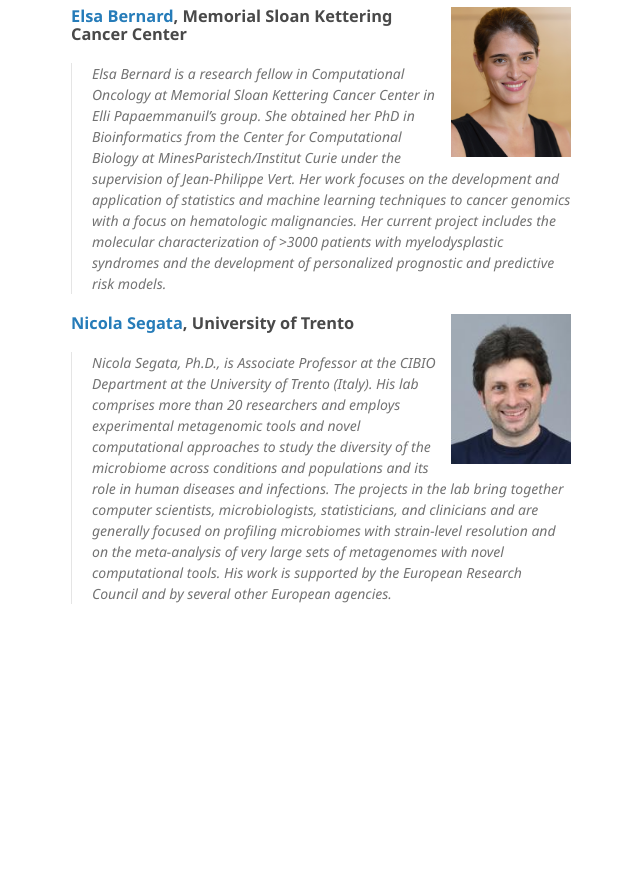
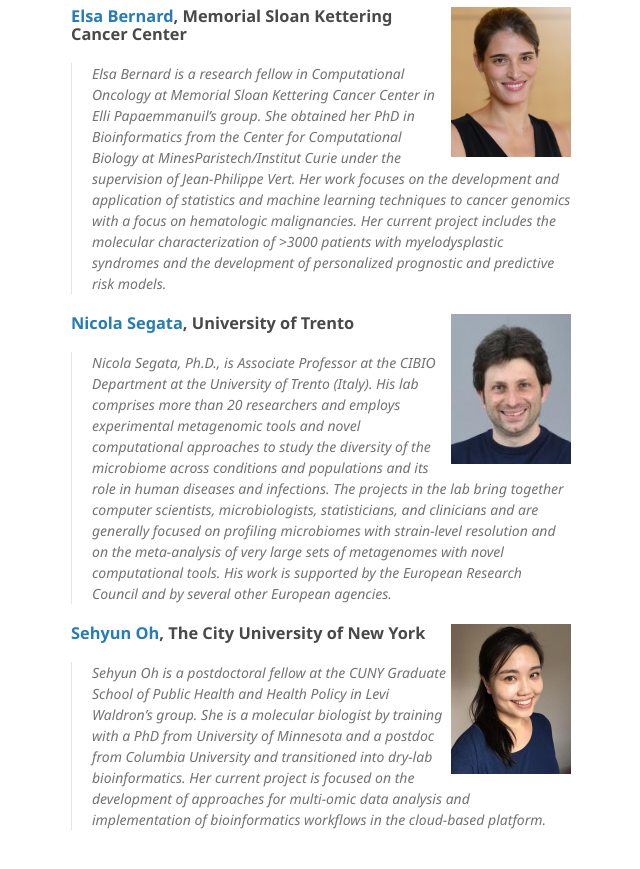
Before and after one commit to Bioconductor/EuroBioc2020, a Jekyll site: the page built from docs/speakers.md, in a window 1280 px wide and 900 px high, scrolled down 1431 px. Shown: the top 869 px of the window, without its empty margins (499-1139 px from the left). Built offline with Jekyll 4.4.1, drawn with Linux system fonts in a browser that asks for light colours; before the commit the page ends 2105 px from its top, so only the background shows below that.

Commit message:
Adding Sehyun Oh

```diff
--- a/docs/speakers.md
+++ b/docs/speakers.md
@@ -33,6 +33,10 @@
       inst: University of Trento
       url: http://segatalab.cibio.unitn.it/
       blurb: "Nicola Segata, Ph.D., is Associate Professor at the CIBIO Department at the University of Trento (Italy). His lab comprises more than 20 researchers and employs experimental metagenomic tools and novel computational approaches to study the diversity of the microbiome across conditions and populations and its role in human diseases and infections. The projects in the lab bring together computer scientists, microbiologists, statisticians, and clinicians and are generally focused on profiling microbiomes with strain-level resolution and on the meta-analysis of very large sets of metagenomes with novel computational tools. His work is supported by the European Research Council and by several other European agencies."
+    - name: Sehyun Oh
+      inst: The City University of New York
+      url: https://cunyisph.org/team/sehyun-oh/
+      blurb: "Sehyun Oh is a postdoctoral fellow at the CUNY Graduate School of Public Health and Health Policy in Levi Waldron’s group. She is a molecular biologist by training with a PhD from University of Minnesota and a postdoc from Columbia University and transitioned into dry-lab bioinformatics. Her current project is focused on the development of approaches for multi-omic data analysis and implementation of bioinformatics workflows in the cloud-based platform."
 ---
 
 {% include header.md %}
```
Also changed, not shown: docs/images/speakers/SehyunOh.jpg (added).
